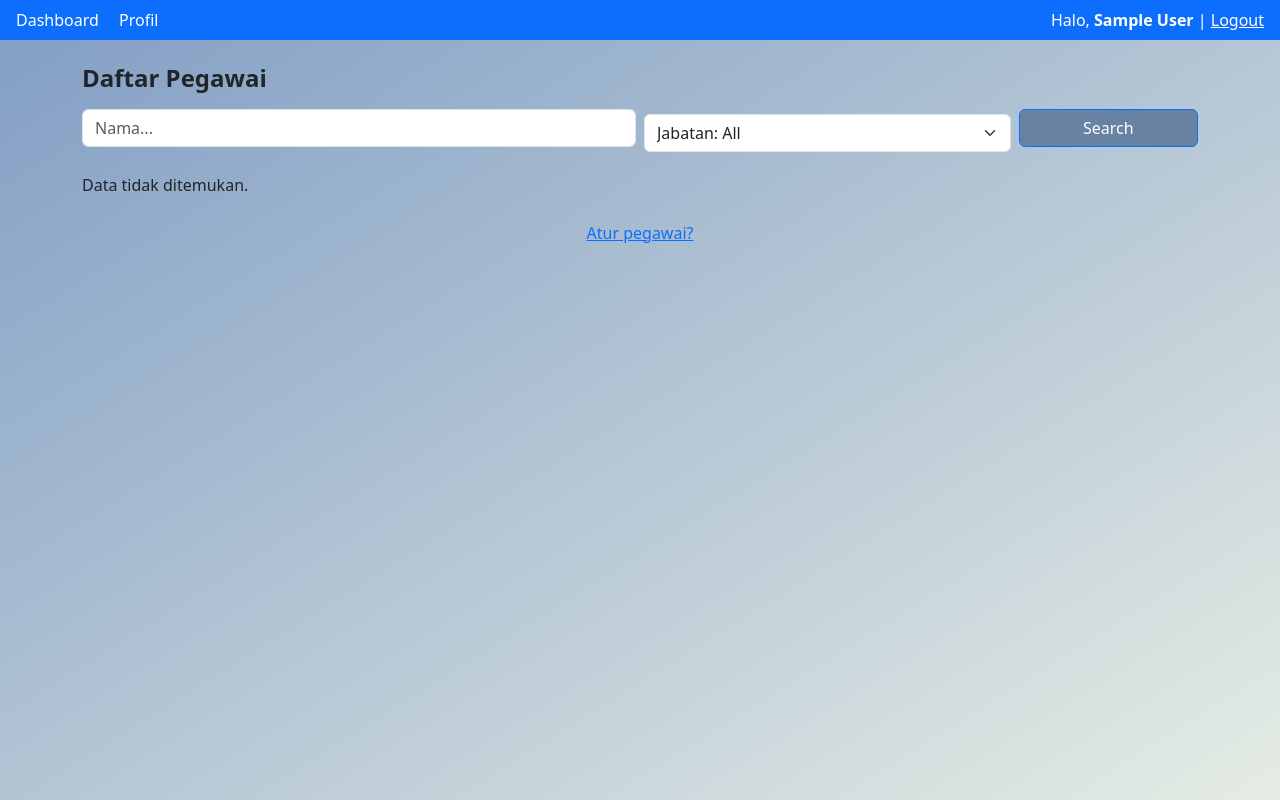
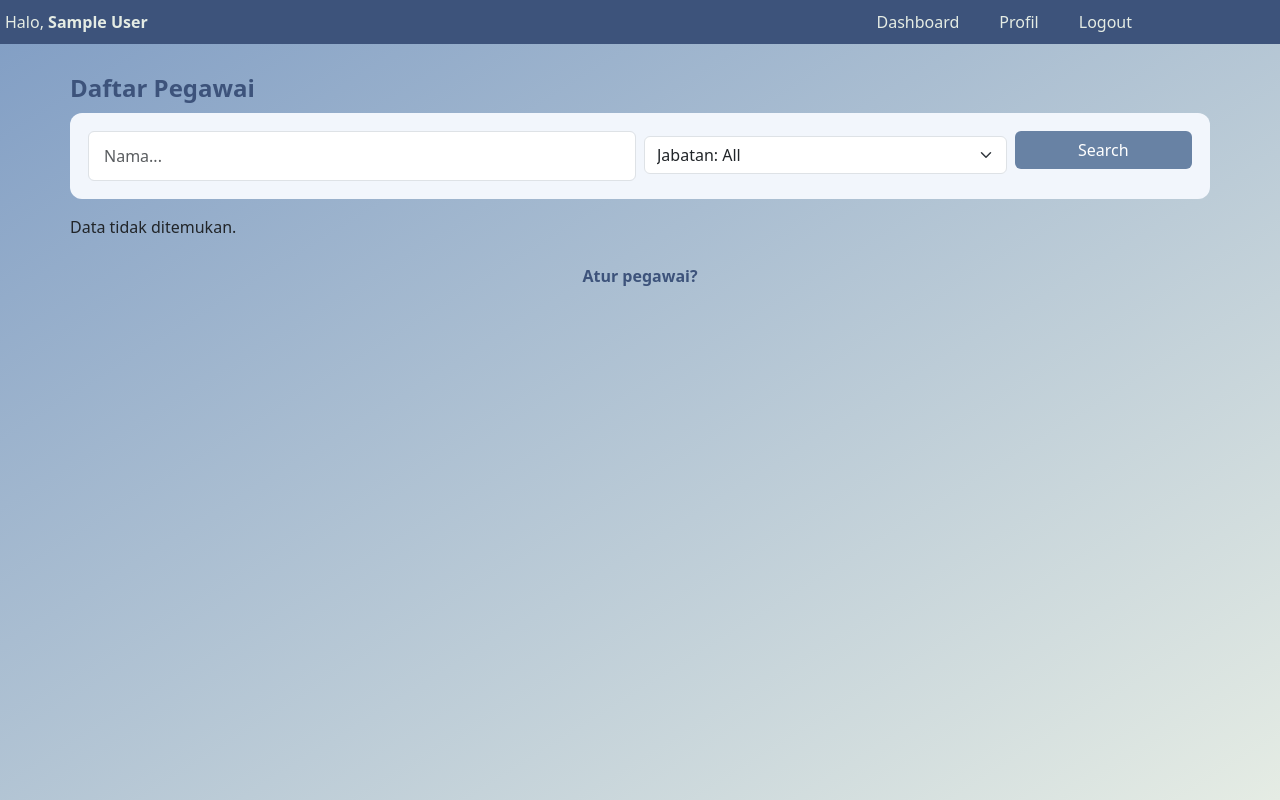
Before and after one commit to pxyzaa/project-akhir-pemweb, a PHP site: page /dashboard.php in a window 1280 px wide. Run offline with PHP 8.4, Linux system fonts and the light colour scheme; the visitor is signed in with stand-in values (Sample User, id 1); data that the repository does not hold is empty; some libraries are stand-ins or nearby versions.

Commit message:
Update Bootstrap version and refactor dashboard layout

```diff
--- a/dashboard.php
+++ b/dashboard.php
@@ -1,5 +1,6 @@
 <?php
 include 'cek_login.php';
+include 'config.php';
 
 $_SESSION['mode_atur'] = false;
 
@@ -31,28 +32,31 @@ $list_jabatan = mysqli_query($conf, "SELECT * FROM jabatan ORDER BY id_jabatan")
 <head>
     <meta charset="UTF-8">
     <meta name="viewport" content="width=device-width, initial-scale=1.0">
-    <link href="https://cdn.jsdelivr.net/npm/bootstrap@5.3.3/dist/css/bootstrap.min.css" rel="stylesheet">
+    <link href="https://cdn.jsdelivr.net/npm/bootstrap@6.0.0-alpha.1/dist/css/bootstrap.min.css" rel="stylesheet" integrity="sha384-B/GM4XqrwHnWXNOWMbloTmrYXZg10cakYGmpfsR/bbzQ6JAJI4ihuyADKLnBgrCe" crossorigin="anonymous">
     <link rel="stylesheet" href="css/style.css">
     <title>Dashboard</title>
 </head>
-<body>
-<nav class="navbar navbar-dark bg-primary px-3">
-    <div>
-        <a class="text-white text-decoration-none me-3" href="dashboard.php">Dashboard</a>
-        <a class="text-white text-decoration-none" href="profil.php">Profil</a>
+<body class="dashboard-page">
+<nav class="dashboard-navbar">
+    <div class="nav-container">
+        <a class="navbar-greeting" href="dashboard.php">
+            Halo, <b><?php echo htmlspecialchars($_SESSION['nama']); ?></b>
+        </a>
+        <div class="nav-menu">
+            <a class="nav-link" href="dashboard.php">Dashboard</a>
+            <a class="nav-link" href="profil.php">Profil</a>
+            <a class="nav-link" href="logout.php">Logout</a>
         </div>
-    <div class="text-white">
-        Halo, <b><?php echo htmlspecialchars($_SESSION['nama']); ?></b> |
-        <a class="text-white" href="logout.php">Logout</a>
     </div>
 </nav>
 
-<main class="container py-4">
-    <h4 class="fw-bold mb-3">Daftar Pegawai</h4>
+<main class="dashboard-main">
+    <h4 class="dashboard-title fw-bold" style="margin-bottom: 10px; color: #3d537b">Daftar Pegawai</h4>
 
-    <form method="get" action="dashboard.php" class="row g-2 mb-3">
+    <form method="get" action="dashboard.php" class="search-form mb-3">
+        <div class="row g-2">
             <div class="col-md-6">
-            <input type="text" name="cari" class="form-control" placeholder="Nama..."
+                <input style="padding: 12px 15px; box-sizing: border-box" type="text" name="cari" class="form-control" placeholder="Nama..."
                    value="<?php echo htmlspecialchars($_GET['cari'] ?? ''); ?>">
                 </div>
                 <div class="col-md-4">
@@ -66,24 +70,25 @@ $list_jabatan = mysqli_query($conf, "SELECT * FROM jabatan ORDER BY id_jabatan")
                     </select>
                 </div>
                 <div class="col-md-2">
-            <button type="submit" class="btn btn-primary w-100">Search</button>
+                    <button type="submit" class="btn w-100">Search</button>
+                </div>
         </div>
     </form>
 
     <?php while ($row = mysqli_fetch_assoc($pegawai)) { ?>
-    <div class="card mb-3">
-        <div class="card-body d-flex gap-3">
-            <div style="width:130px; height:160px; flex-shrink:0; position:relative; background:#e5e7eb; border-radius:4px; overflow:hidden;">
+    <div class="pegawai-card mb-3">
+        <div class="pegawai-card-body d-flex gap-3">
+            <div class="foto-pegawai">
                 <?php if ($row['foto'] != "" && file_exists("uploads/" . $row['foto'])) { ?>
                     <img src="uploads/<?php echo htmlspecialchars($row['foto']); ?>" style="width:100%; height:100%; object-fit:cover;">
                 <?php } else { ?>
-                    <div class="d-flex align-items-center justify-content-center h-100 text-muted small">Tidak ada foto</div>
+                    <div class="no-foto">Tidak ada foto</div>
                 <?php } ?>
-                <span style="position:absolute; bottom:0; left:0; background:rgba(0,0,0,.6); color:#fff; font-size:12px; padding:2px 6px;">
+                <span class="id-pegawai">
                     ID: <?php echo $row['id_pegawai']; ?>
                 </span>
             </div>
-            <div>
+            <div class="data-pegawai">
                 <p class="mb-1">Nama : <b><?php echo htmlspecialchars($row['nama_pegawai']); ?></b></p>
                 <p class="mb-1">Email : <?php echo htmlspecialchars($row['email']); ?></p>
                 <p class="mb-1">Jabatan : <?php echo htmlspecialchars($row['nama_jabatan'] ?? '-'); ?></p>
@@ -96,7 +101,7 @@ $list_jabatan = mysqli_query($conf, "SELECT * FROM jabatan ORDER BY id_jabatan")
         <p>Data tidak ditemukan.</p>
     <?php } ?>
 
-    <p class="text-center mt-4"><a href="confirm.php">Atur pegawai?</a></p>
+    <a class="atur-pegawai" href="confirm.php">Atur pegawai?</a>
 </main>
 </body>
 </html>
```
Lines whose indentation alone changed are shown as unchanged.
